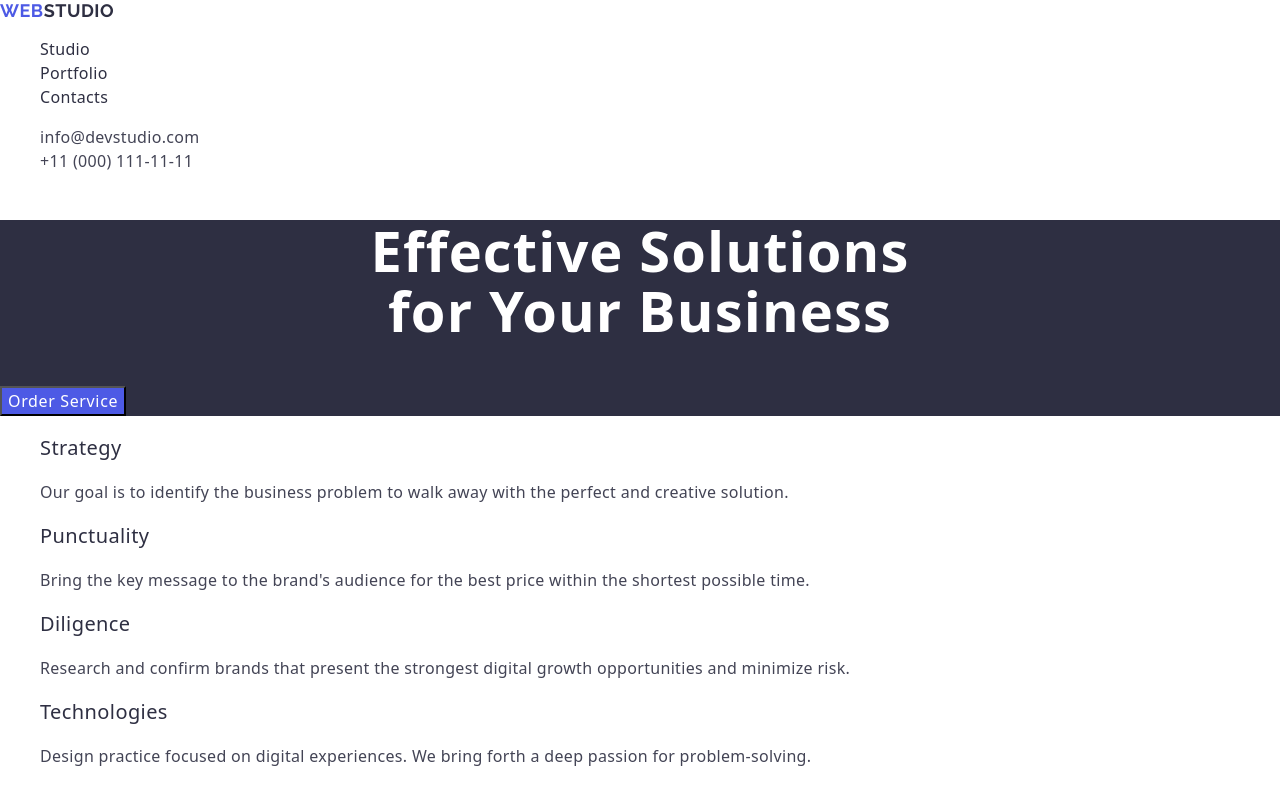
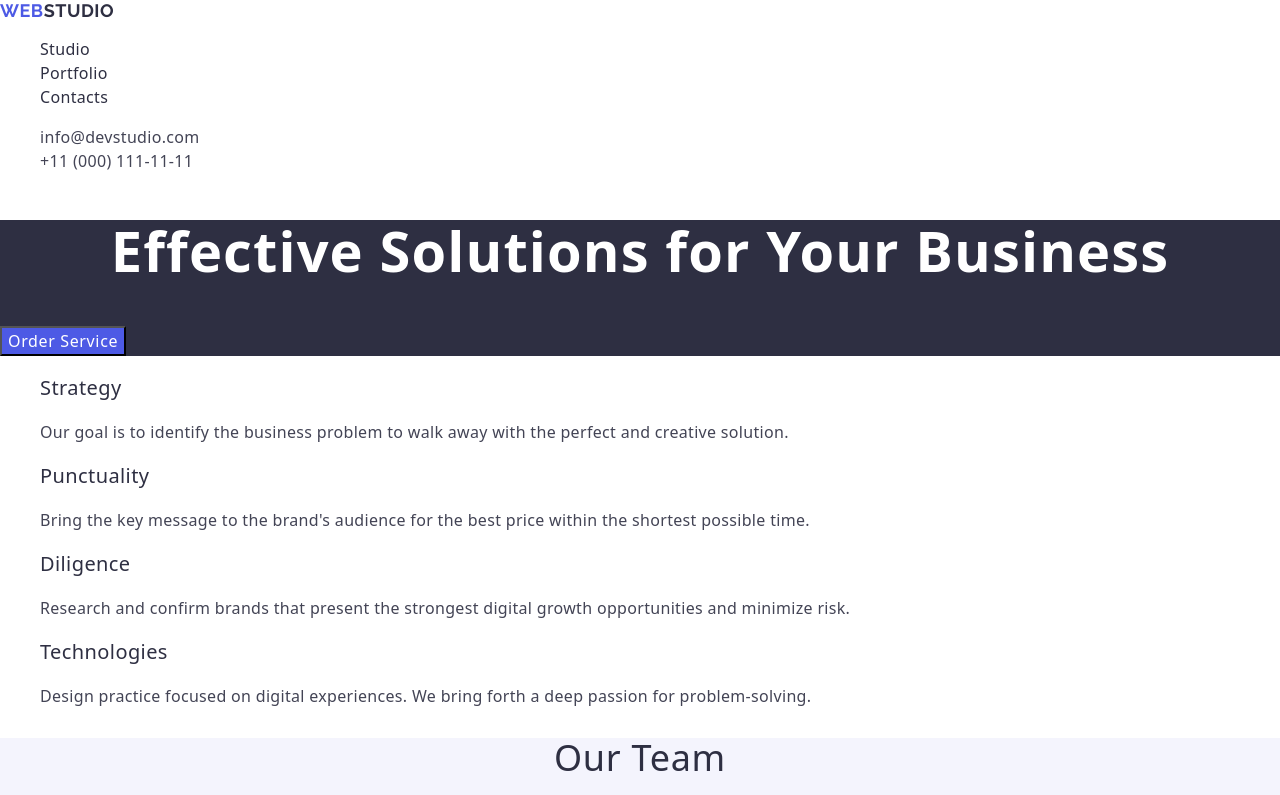
Before and after one commit to maryna-bobryk/goit-markup-hw-02, a plain HTML site: page index.html in a window 1280 px wide. Shown: the top 795 px of the page. Drawn offline with nearby package versions, Linux system fonts and the light colour scheme.

Commit message:
add changes header

```diff
--- a/index.html
+++ b/index.html
@@ -48,7 +48,7 @@
     </header>
     <main>
       <section class="order-service">
-        <h1 class="main-title">Effective Solutions<br />for Your Business</h1>
+        <h1 class="main-title">Effective Solutions for Your Business</h1>
         <button type="button" class="button-order-service">
           Order Service
         </button>
```
